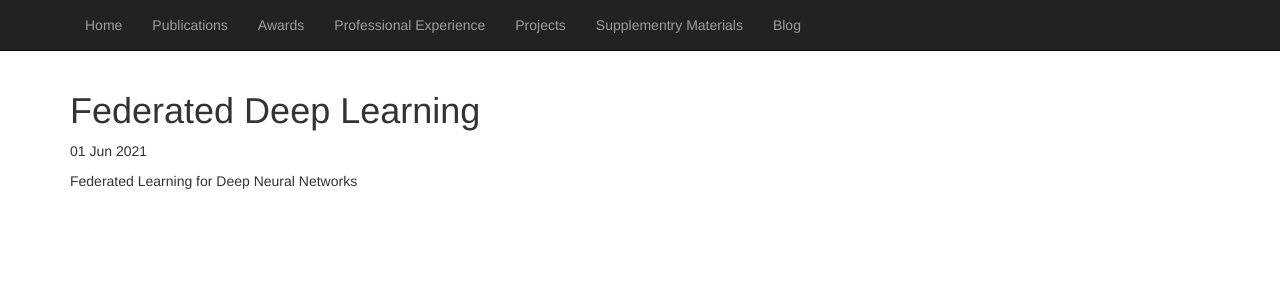
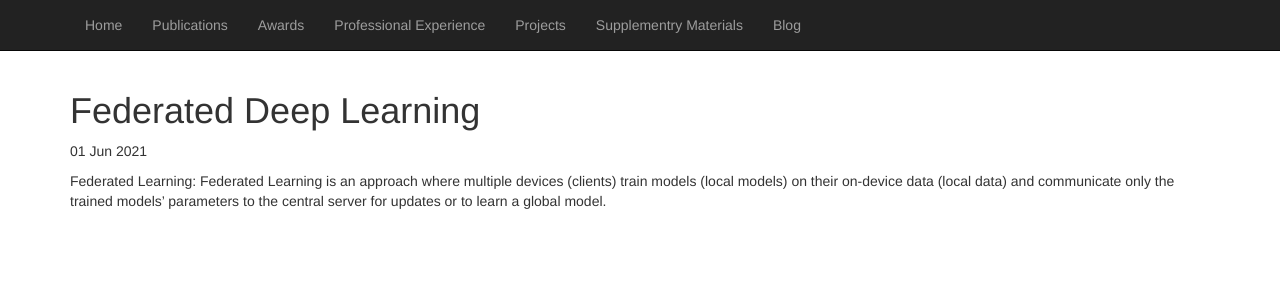
Before and after one commit to yasar-rehman/yasar, a Jekyll site: the page built from _posts/2021-06-01-Federated Learning.md, in a window 1280 px wide. Shown: the top 300 px of the page. Built offline with Jekyll 4.4.1, drawn with Linux system fonts in a browser that asks for light colours; some web fonts are replaced.

Commit message:
Update 2021-06-01-Federated Learning.md

```diff
--- a/_posts/2021-06-01-Federated Learning.md
+++ b/_posts/2021-06-01-Federated Learning.md
@@ -3,4 +3,4 @@ layout: post
 title: Federated Deep Learning
 ---
 
-Federated Learning for Deep Neural Networks
+Federated Learning: Federated Learning is an approach where multiple devices (clients) train models (local models) on their on-device data (local data) and communicate only the trained models' parameters to the central server for updates or to learn a global model.
```
